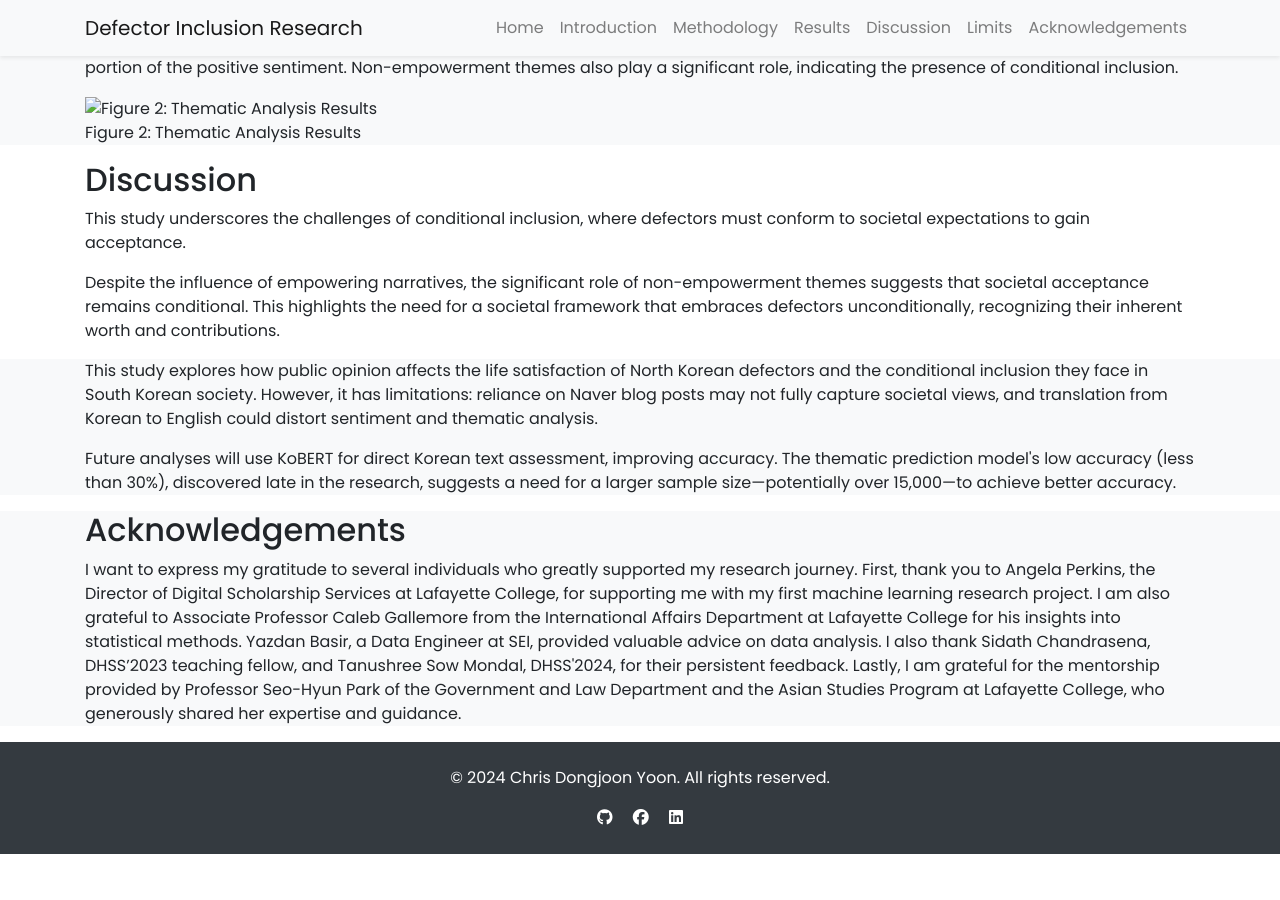
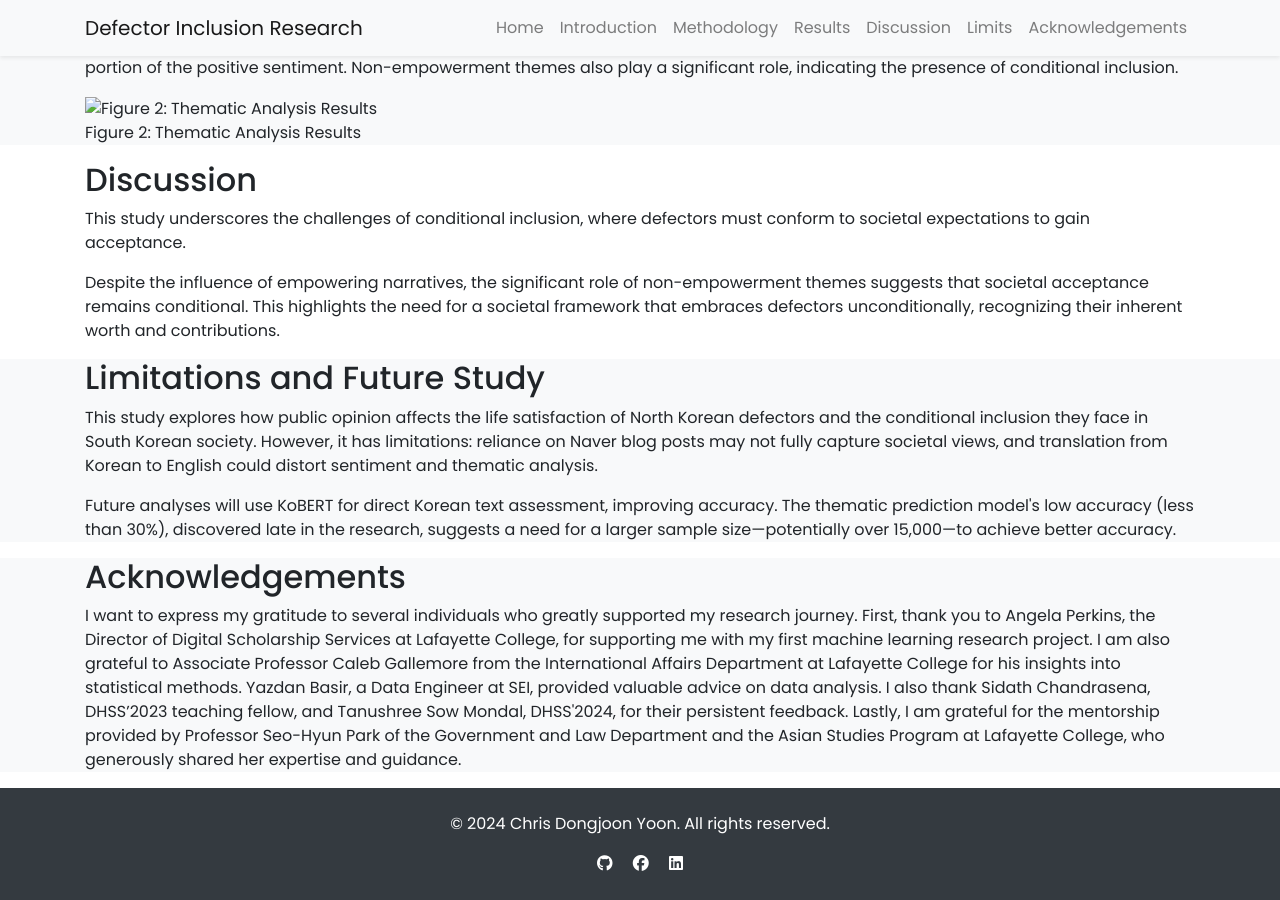
Before and after one commit to chrispyoon/consulting, a Jekyll site: the page built from index.md, in a window 1280 px wide and 900 px high, scrolled down 738 px. Built offline with Jekyll 4.4.1, drawn with Linux system fonts in a browser that asks for light colours; nearby versions of some CDN libraries; before the commit the page ends 1592 px from its top, so only the background shows below that.

Commit message:
Update index.md

```diff
--- a/index.md
+++ b/index.md
@@ -70,7 +70,7 @@ title: Home
 <!-- Limits Section -->
 <section id="limits" class="section bg-light">
   <div class="container">
-    <h2></h2>
+    <h2>Limitations and Future Study</h2>
     <p>
       This study explores how public opinion affects the life satisfaction of North Korean defectors and the conditional inclusion they face in South Korean society. However, it has limitations: reliance on Naver blog posts may not fully capture societal views, and translation from Korean to English could distort sentiment and thematic analysis.
     </p>
```
